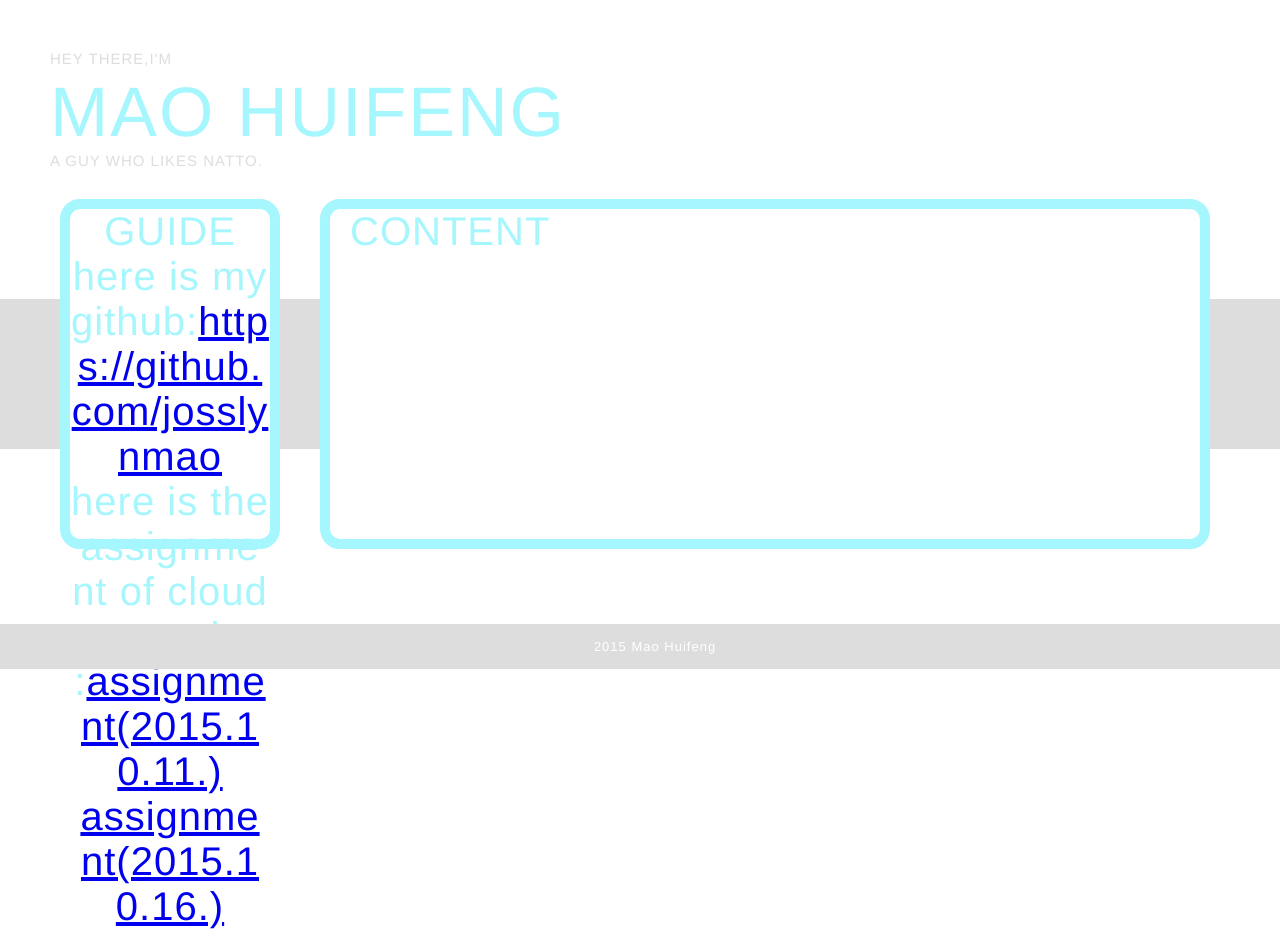
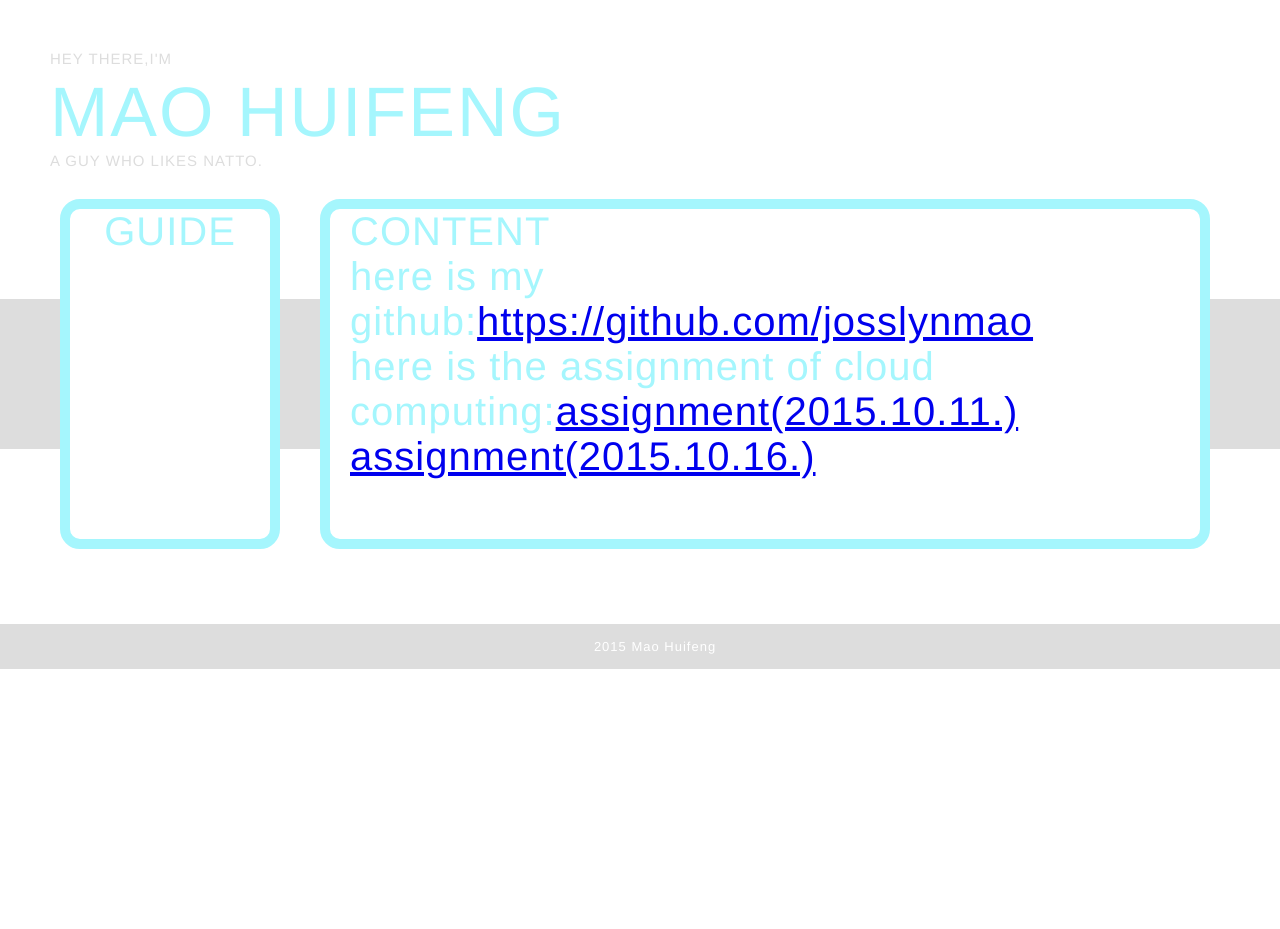
Before and after one commit to josslynmao/natto, a plain HTML site: page layout/study.html in a window 1280 px wide. Shown: the top 929 px of the page. After the commit the page ends 800 px from the top, so only its background shows below. Drawn offline with Linux system fonts and the light colour scheme.

Commit message:
little error

```diff
--- a/layout/study.html
+++ b/layout/study.html
@@ -12,9 +12,9 @@
 	</div>
 
 	<div id="content">
-		<div class="block1">GUIDE<br/>here is my github:<a href="https://github.com/josslynmao">https://github.com/josslynmao</a><br/>
+		<div class="block1">GUIDE</div>
+		<div class="block2">CONTENT<br/>here is my github:<a href="https://github.com/josslynmao">https://github.com/josslynmao</a><br/>
 		here is the assignment of cloud computing:<a href="task.html">assignment(2015.10.11.)</a>   <a href="task2.html">assignment(2015.10.16.)</a></div>
-		<div class="block2">CONTENT</div>
 	</div>
 
 	<div id="footer">2015 Mao Huifeng</div>
```
